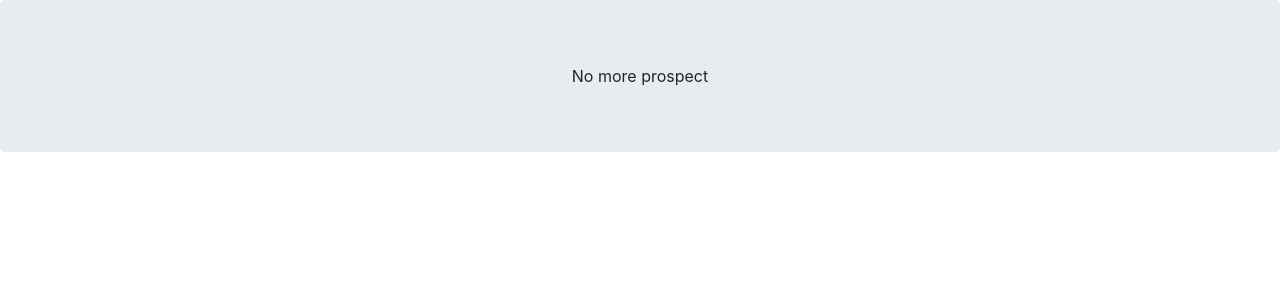
After one commit to fineleaps/cal, a Django app: page /prospect/get/1 in a window 1280 px wide. The commit adds this page. Shown: the top 300 px of the page. Run offline with Django 3.2, Linux system fonts and the light colour scheme; data comes from the database, SQL or seed files in the repository; both versions use the stored data as it was after the commit; some libraries are stand-ins or nearby versions.

Commit message:
prospectcampaignrelation and user get prospect function added on 24april 2019

```diff
--- a/portal/models.py
+++ b/portal/models.py
@@ -2,7 +2,9 @@ from django.db import models
 from django.conf import settings
 import datetime
 from django.core.validators import ValidationError
-from django.db.models.signals import pre_save
+from django.db.models.signals import pre_save, post_save
+from django.core.exceptions import ObjectDoesNotExist
+from django.http import HttpResponse
 
 class Executive(models.Model):
     user = models.OneToOneField(settings.AUTH_USER_MODEL, on_delete=models.PROTECT)
@@ -49,7 +51,6 @@ def executive_campaign_active_check(instance, sender, *args, **kwargs):
 pre_save.connect(executive_campaign_active_check, CampaignExecutiveRelation)
 
 
-
 class Prospect(models.Model):
     first_name = models.CharField(max_length=32)
     last_name = models.CharField(max_length=32)
@@ -75,9 +76,38 @@ class Prospect(models.Model):
     def __str__(self):
         return self.full_name
 
+    @property
+    def released(self):
+        return self.prospectcampaignrelation.released
 
 
+def save_campaign_relation(sender, instance, *args, **kwargs):
+    try:
+        pcr = ProspectCampaignRelation.objects.get(prospect=instance)
+        print(pcr)
+        if pcr.campaign != instance.assigned_campaign:
+            pcr.campaign = instance.assigned_campaign
+            pcr.save()
+    except ObjectDoesNotExist:
+        print(555)
+        # ProspectCampaignRelation.objects.create(prospect=instance, campaign=instance.assigned_campaign)
 
+
+post_save.connect(save_campaign_relation, sender=Prospect)
+
+
+class ProspectCampaignRelation(models.Model):
+    prospect = models.OneToOneField(Prospect, on_delete=models.CASCADE)
+    campaign = models.ForeignKey(Campaign, on_delete=models.CASCADE)
+    from_date = models.DateField(auto_now_add=True)
+    released = models.BooleanField(default=False)
+
+    def __str__(self):
+        return "{} -- {}".format(self.prospect, self.campaign)
+
+    # class Meta:
+    #     unique_together = ('prospect', 'campaign')
+    #
 
 
 
--- a/portal/templates/portal/campaign_detail.html
+++ b/portal/templates/portal/campaign_detail.html
@@ -8,6 +8,8 @@
         {% if campaign %}
 
             <h3>{{ campaign.name }}</h3>
+
+            <a href="{% url 'prospect_get' campaign_id=campaign.id %}"><button class="btn btn-primary">Get Prospect</button></a>
 
             <table class="table table-stripped table-bordered">
 
--- /dev/null
+++ b/portal/templates/portal/prospect_get.html
@@ -0,0 +1,36 @@
+{% extends "portal/base.html" %}
+
+{% block title %}Home{% endblock %}
+
+{% block content %}
+
+    <div class="jumbotron text-center">
+        {% if prospect %}
+
+            <h3>{{ prospect.full_name }}</h3>
+
+            <a href="{% url 'prospect_get' campaign_id=campaign.id%}"><button class="btn btn-primary">Get Prospect</button></a>
+
+            <table class="table table-stripped table-bordered">
+
+                <tr>
+                    <td>first name</td>
+                    <td>{{ prospect.first_name }}</td>
+                    <td>last name</td>
+                    <td>{{ prospect.last_name }}</td>
+
+                </tr>
+                {% for prospect_field in prospect.clean_fields %}
+                    <span>{{ prospect_field }}</span>
+                {% endfor %}
+
+            </table>
+
+        {% elif no_results %}
+
+            <span>No more prospect</span>
+
+        {% endif %}
+
+    </div>
+{% endblock %}
--- a/portal/urls.py
+++ b/portal/urls.py
@@ -12,7 +12,9 @@ urlpatterns = [
 
 
     url(r'^campaign/list/$', views.CampaignListView.as_view(), name='campaign_list'),
-    path('campaign/detail/<int:pk>/', views.CampaignDetailView.as_view(), name='campaign_detail')
+    path('campaign/detail/<int:pk>/', views.CampaignDetailView.as_view(), name='campaign_detail'),
 
 
+    url(r'^prospect/get/(?P<campaign_id>[0-9]+)$', views.prospect_get, name='prospect_get'),
+
 ]
--- a/portal/views.py
+++ b/portal/views.py
@@ -1,7 +1,8 @@
-from django.shortcuts import render
+from django.shortcuts import render, get_object_or_404
 from django.contrib.auth.decorators import login_required
 from django.views.generic import ListView, DetailView
-from .models import Campaign, Executive
+from .models import Campaign, Executive, ProspectCampaignRelation, Prospect
+from django.core.exceptions import ObjectDoesNotExist
 
 
 @login_required
@@ -31,3 +32,18 @@ class CampaignDetailView(DetailView):
     model = Campaign
     template_name = 'portal/campaign_detail.html'
     context_object_name = 'campaign'
+
+
+def prospect_get(request, campaign_id):
+    campaign = get_object_or_404(Campaign, id=campaign_id)
+    prospects = Prospect.objects.filter(assigned_campaign=campaign, prospectcampaignrelation__released=False)
+    if prospects.exists():
+        prospect = prospects.first()
+        prospect.prospectcampaignrelation.released = True
+        prospect.prospectcampaignrelation.save()
+        context = {'prospect': prospect}
+    else:
+        context = {'no_results': True}
+    context.update({'campaign': campaign})
+
+    return render(request, 'portal/prospect_get.html', context)
```
Also changed, not shown: portal/admin.py (+6 -2 lines), db.sqlite3, portal/migrations/0007_prospectcampaignrelation.py (added), portal/migrations/0008_auto_20190424_1428.py (added), portal/migrations/0009_auto_20190424_1432.py (added).
